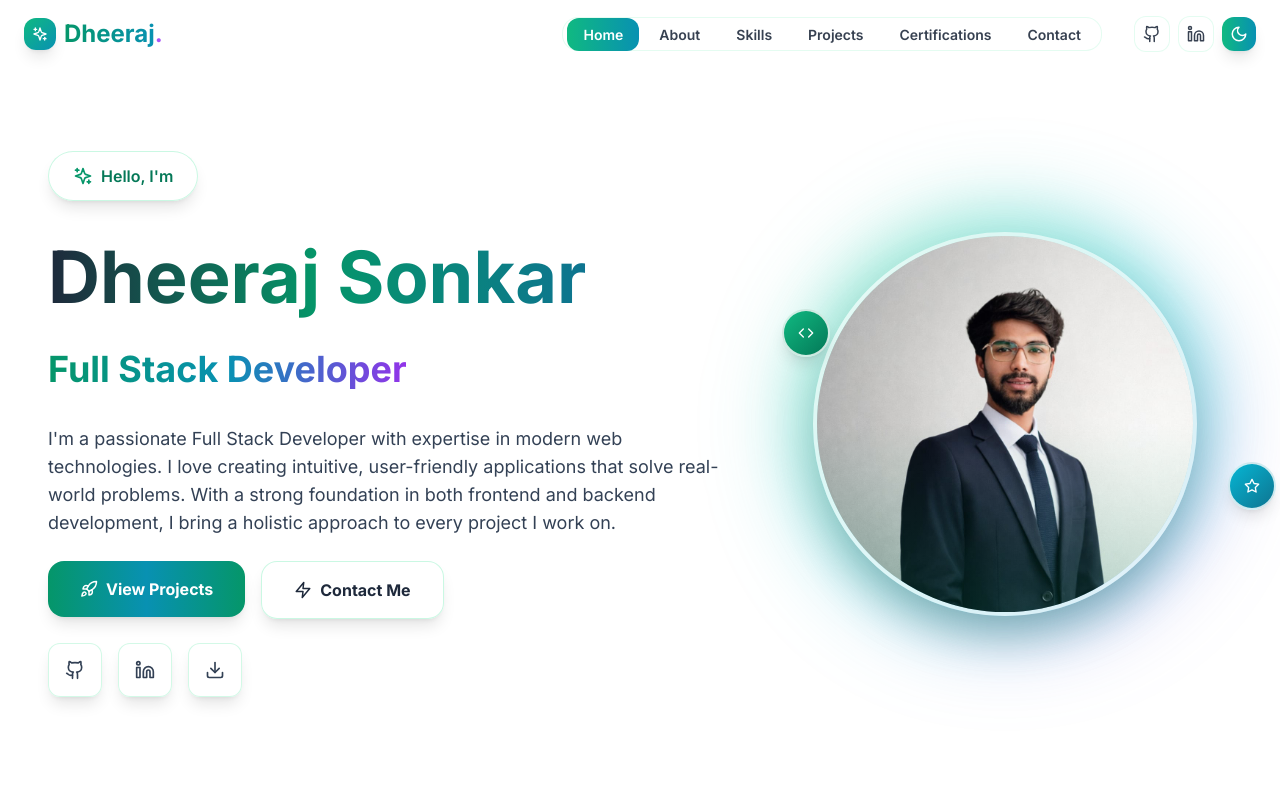
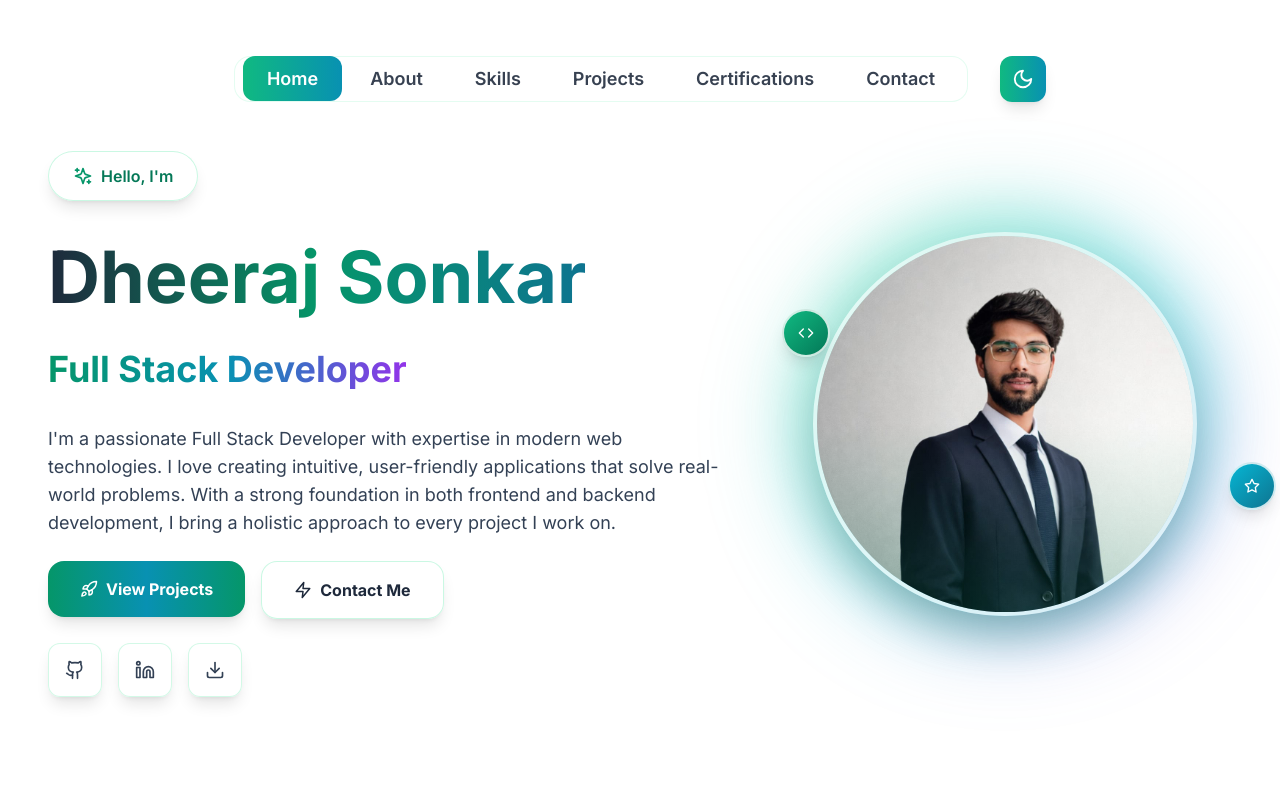
Before and after one commit to DHEERAJSONKAR/dk_portfolio, a React (Vite) app: page / in a window 1280 px wide. Shown: the top 800 px of the page. Built offline with nearby package versions, Linux system fonts and the light colour scheme.

Commit message:
refactor: simplify Navbar component structure and enhance styling for better responsiveness

```diff
--- a/src/components/Navbar.tsx
+++ b/src/components/Navbar.tsx
@@ -1,6 +1,6 @@
 import React, { useState, useEffect, useRef } from 'react';
 import { Link } from 'react-scroll';
-import { Menu, X, Sun, Moon, Github, Linkedin, Sparkles } from 'lucide-react';
+import { Menu, X, Sun, Moon, Github, Linkedin,} from 'lucide-react';
 import { useTheme } from '../context/ThemeContext';
 import { navLinks, personalInfo } from '../data';
 
@@ -8,7 +8,6 @@ const Navbar: React.FC = () => {
   const [active, setActive] = useState('home');
   const [scrolled, setScrolled] = useState(false);
   const [mobileMenuOpen, setMobileMenuOpen] = useState(false);
-  const [hoveredLink, setHoveredLink] = useState<string | null>(null);
   const { darkMode, toggleTheme } = useTheme();
   const navRef = useRef<HTMLElement>(null);
 
@@ -48,40 +47,17 @@ const Navbar: React.FC = () => {
         ref={navRef}
         className={`fixed top-0 left-0 right-0 w-full z-[100] ${
           scrolled
-            ? 'bg-white dark:bg-dark-900 shadow-xl border-b border-gray-200 dark:border-slate-700 py-3'
-            : 'bg-white dark:bg-dark-900 py-4'
+            ? 'py-5'
+            : ' py-6'
         } transition-all duration-300`}
         style={{ position: 'fixed' }}
       >
 
-        <div className="container mx-auto px-4 md:px-6 flex justify-between items-center relative">
-          {/* Enhanced Logo */}
-          <div>
-            <Link
-              to="home"
-              smooth={true}
-              duration={0}
-              className="text-lg sm:text-xl md:text-2xl font-bold cursor-pointer relative group"
-            >
-              <div className="flex items-center">
-                {/* Simplified logo icon */}
-                <div className="w-8 h-8 mr-2 rounded-xl bg-gradient-to-br from-emerald-500 to-cyan-600 flex items-center justify-center shadow-lg">
-                  <Sparkles className="text-white" size={16} />
-                </div>
-
-                <div>
-                  <span className="bg-clip-text text-transparent bg-gradient-to-r from-emerald-600 to-cyan-600 dark:from-emerald-400 dark:to-cyan-400">
-                    {personalInfo.name.split(' ')[0]}
-                  </span>
-                  <span className="text-purple-500">.</span>
-                </div>
-              </div>
-            </Link>
-          </div>
+        <div className="container mx-auto md:pt-8 md:px-6 flex justify-center items-center relative">
 
           {/* Enhanced Desktop Navigation */}
           <div className="hidden md:flex items-center space-x-8">
-            <div className="flex space-x-1 bg-white/50 dark:bg-slate-800/50 backdrop-blur-xl rounded-2xl p-1 border border-emerald-200/30 dark:border-slate-700/30">
+            <div className="flex space-x-1 bg-white/50 dark:bg-slate-800/50 backdrop-blur-xl rounded-2xl p-2 border border-emerald-200/30 dark:border-slate-700/30">
               {navLinks.map((link) => (
                 <div key={link.id}>
                   <Link
@@ -90,7 +66,7 @@ const Navbar: React.FC = () => {
                     spy={true}
                     duration={0}
                     offset={-70}
-                    className={`cursor-pointer px-4 py-2 text-sm font-semibold rounded-xl transition-colors duration-200 relative select-none ${
+                    className={`cursor-pointer px-6 py-3 text-lg font-semibold rounded-xl transition-colors duration-200 relative select-none ${
                       active === link.id
                         ? 'text-white bg-gradient-to-r from-emerald-500 to-cyan-600'
                         : 'text-gray-700 dark:text-gray-300 hover:text-emerald-600 dark:hover:text-emerald-400'
@@ -104,55 +80,40 @@ const Navbar: React.FC = () => {
             </div>
 
             {/* Enhanced Action Buttons */}
-            <div className="flex items-center space-x-2">
-              {/* Social Links */}
-              <a
-                href={personalInfo.github}
-                target="_blank"
-                rel="noopener noreferrer"
-                className="p-2 rounded-xl bg-white/50 dark:bg-slate-800/50 backdrop-blur-xl border border-emerald-200/30 dark:border-slate-700/30 text-gray-700 dark:text-gray-300 hover:text-emerald-600 dark:hover:text-emerald-400 hover:scale-105 transition-all duration-300 cursor-pointer"
-              >
-                <Github size={18} />
-              </a>
-
-              <a
-                href={personalInfo.linkedin}
-                target="_blank"
-                rel="noopener noreferrer"
-                className="p-2 rounded-xl bg-white/50 dark:bg-slate-800/50 backdrop-blur-xl border border-emerald-200/30 dark:border-slate-700/30 text-gray-700 dark:text-gray-300 hover:text-cyan-600 dark:hover:text-cyan-400 hover:scale-105 transition-all duration-300"
-              >
-                <Linkedin size={18} />
-              </a>
 
               {/* Enhanced Theme Toggle */}
               <button
                 onClick={toggleTheme}
-                className="p-2 rounded-xl bg-gradient-to-r from-emerald-500 to-cyan-600 text-white shadow-lg hover:shadow-xl hover:scale-105 transition-all duration-200 cursor-pointer"
+                className="p-3 rounded-xl bg-gradient-to-r from-emerald-500 to-cyan-600 text-white shadow-lg hover:shadow-xl hover:scale-105 transition-all duration-200 cursor-pointer"
                 aria-label="Toggle theme"
               >
-                {darkMode ? <Sun size={18} /> : <Moon size={18} />}
+                {darkMode ? <Sun size={22} /> : <Moon size={22} />}
               </button>
             </div>
           </div>
 
-          {/* Enhanced Mobile Menu */}
-          <div className="flex items-center space-x-3 md:hidden">
+          {/* Capsule Mobile Menu */}
+          <div className="flex md:hidden justify-center w-full">
+            <div className="flex items-center bg-white/50 dark:bg-slate-800/50 backdrop-blur-xl rounded-full px-10 py-2 border border-emerald-200/30 dark:border-slate-700/30 shadow-lg">
               {/* Mobile Theme Toggle */}
               <button
                 onClick={toggleTheme}
-              className="p-2 rounded-xl bg-white/50 dark:bg-slate-800/50 backdrop-blur-xl border border-emerald-200/30 dark:border-slate-700/30 text-gray-700 dark:text-gray-300 hover:scale-110 transition-all"
+                className="p-2.5 rounded-full text-gray-700 dark:text-gray-300 hover:bg-emerald-100 dark:hover:bg-slate-700 transition-all"
                 aria-label="Toggle theme"
               >
-              {darkMode ? <Sun size={20} /> : <Moon size={20} />}
+                {darkMode ? <Sun size={24} /> : <Moon size={24} />}
               </button>
+
+              {/* Divider */}
+              <div className="w-px h-6 bg-emerald-200/50 dark:bg-slate-700/50 mx-5"></div>
 
               {/* Enhanced Mobile Menu Button */}
               <button
                 onClick={() => setMobileMenuOpen(!mobileMenuOpen)}
-              className="p-2 rounded-xl bg-gradient-to-r from-emerald-500 to-cyan-600 text-white shadow-lg hover:scale-110 transition-all"
+                className="p-2.5 rounded-full text-gray-700 dark:text-gray-300 hover:bg-emerald-100 dark:hover:bg-slate-700 transition-all"
                 aria-label="Toggle mobile menu"
               >
-              {mobileMenuOpen ? <X size={20} /> : <Menu size={20} />}
+                {mobileMenuOpen ? <X size={24} /> : <Menu size={24} />}
               </button>
             </div>
           </div>
@@ -170,7 +131,7 @@ const Navbar: React.FC = () => {
                   duration={0}
                   offset={-70}
                   onClick={() => setMobileMenuOpen(false)}
-                  className={`cursor-pointer py-3 px-4 text-sm font-semibold block rounded-xl transition-all duration-150 ${
+                  className={`cursor-pointer py-3 px-4 text-xl font-semibold block rounded-xl transition-all duration-150 ${
                     active === link.id
                       ? 'text-white bg-gradient-to-r from-emerald-500 to-cyan-600 shadow-lg'
                       : 'text-gray-700 dark:text-gray-300 hover:bg-emerald-50 dark:hover:bg-slate-700/50'
```
Lines whose indentation alone changed are shown as unchanged.
